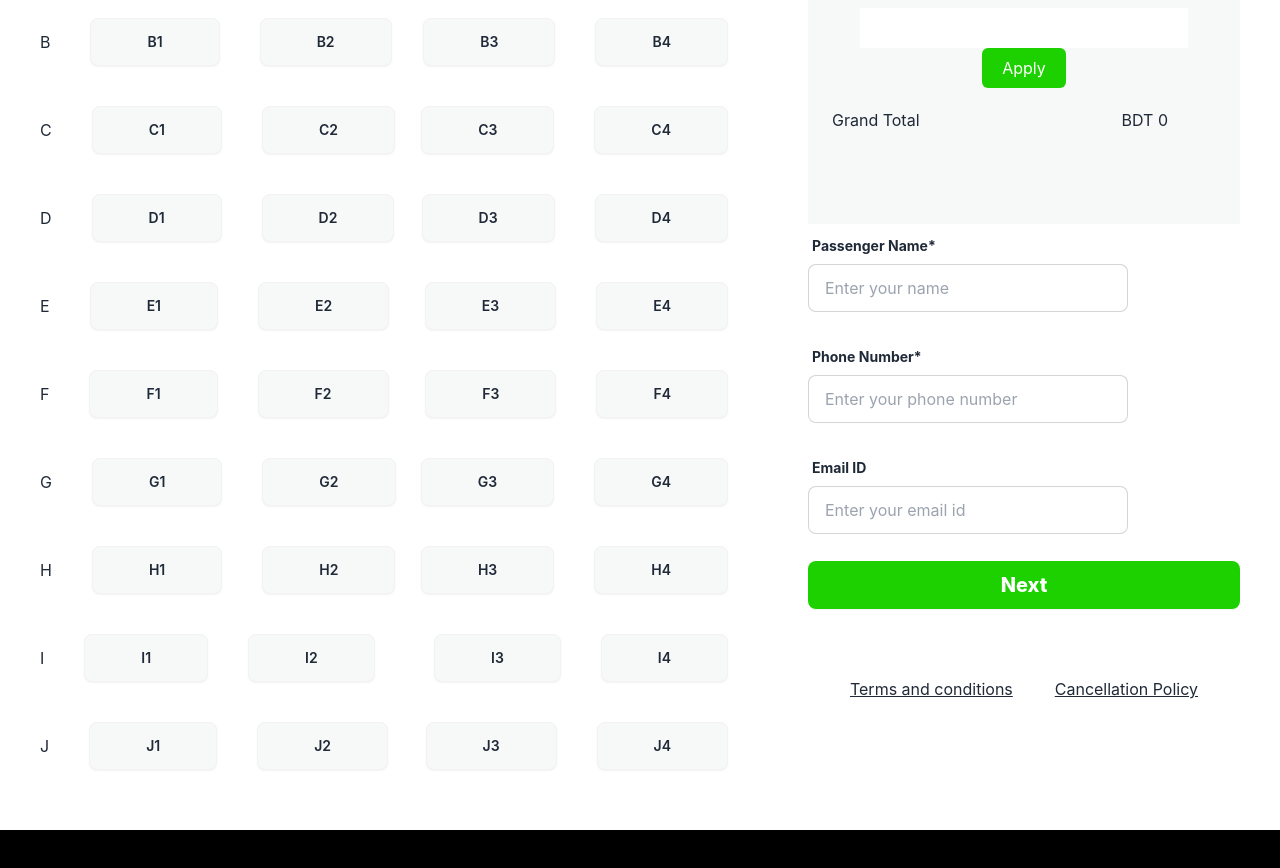
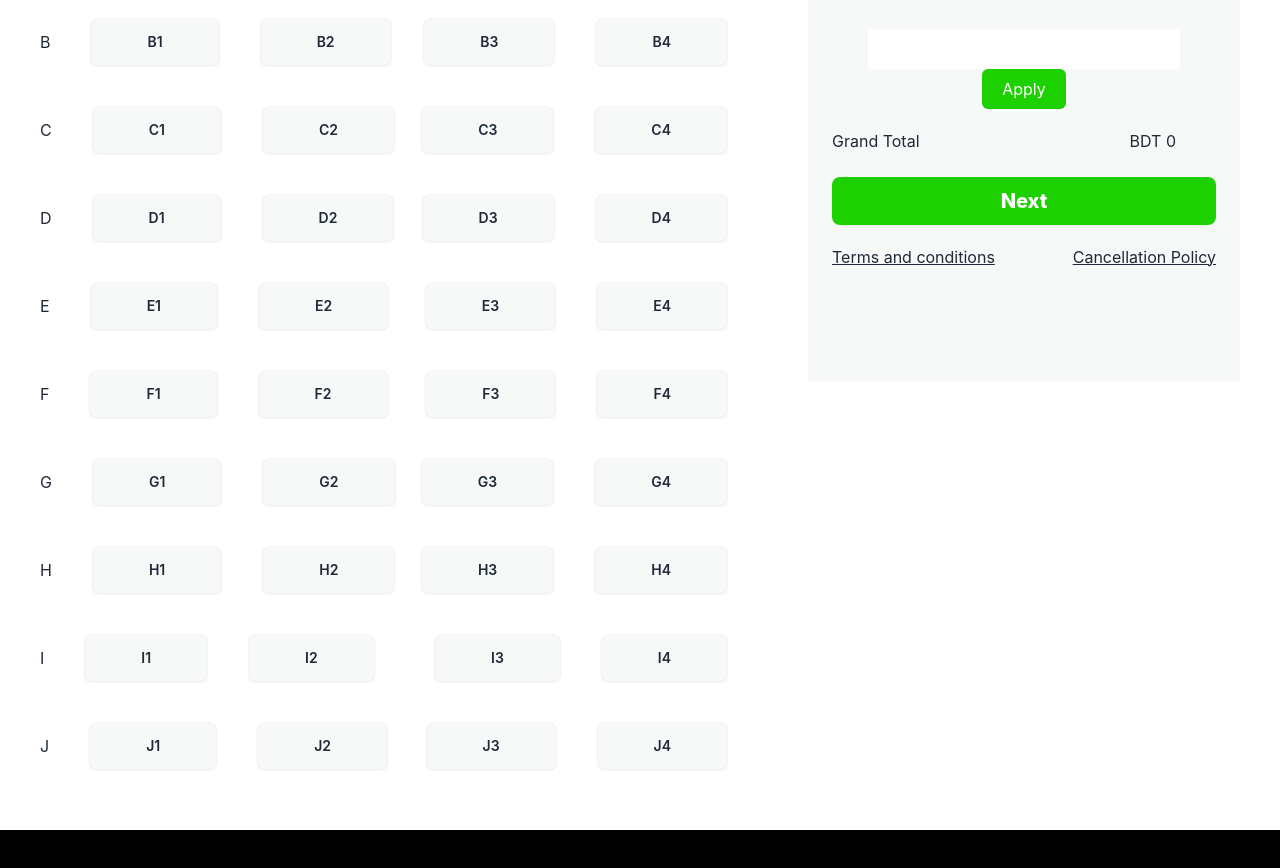
Before and after one commit to Rishad1404/assignment-5, a plain HTML site: page index.html in a window 1280 px wide. Shown: the part 2549-3417 px from the top of the page. Drawn offline with nearby package versions, Linux system fonts and the light colour scheme.

Commit message:
Final commit

```diff
--- a/index.html
+++ b/index.html
@@ -316,7 +316,7 @@
                     </div>
                 </div>
                 <!-- Information -->
-                <div class="grid col-span-2">
+                <div class="grid col-span-2 justify-start mb-96">
                     <div>
                         <h2 class="text-xl font-bold">Select Your Seat</h2>
                         <hr class="border-dashed m-5">
@@ -337,44 +337,48 @@
                             <h3>BDT  <span id="total-cost">0</span></h3>
                         </div>
                         <div class="text-center mt-8 mb-5">
-                            <input id="input-coupon" type="text" class="px-10 py-2">
+                            <input id="input-coupon" type="text" class="px-8 py-2">
                             <button id="apply-btn" class="bg-[#1DD100]  text-white  rounded-md px-5 py-2">Apply</button>
                         </div>
                         <div id="hidden-element" class="flex justify-between mr-12 hidden">
                             <h3>Discount</h3>
                             <h3>BDT <span id="total-discount">0</span></h3>
                         </div>
-                        <div class="flex justify-between mr-12">
+                        <div class="flex justify-between mr-10">
                             <h3>Grand Total</h3>
                             <h3>BDT <span id="grand-total">0</span></h3>
                         </div>
+                        <button id="next-btn" onclick="my_modal_5.showModal()" class="btn border-none rounded-lg bg-[#1DD100] text-xl text-white px-14 w-full font-extrabold mt-6">Next</button>
+                        <div class="flex justify-between mt-5">
+                            <p class="underline">Terms and conditions</p>
+                            <p class="underline">Cancellation Policy</p>
+                        </div>
                     </div>
-                    <div class="grid grid-cols-1">
+
+                    <!-- <div class="grid grid-cols-1">
                         <label class="form-control mb-1 max-w-xs">
                             <div class="label">
                               <span class="label-text font-bold">Passenger Name*</span>
                             </div>
-                            <input type="text" placeholder="Enter your name" class="input input-bordered w-full max-w-xs" />
+                            <input id="name-input" type="text" placeholder="Enter your name" class="input input-bordered w-full max-w-xs" />
                         </label>
                         <label class="form-control mb-1 max-w-xs">
                             <div class="label">
                               <span class="label-text font-bold">Phone Number*</span>
                             </div>
-                            <input type="number" placeholder="Enter your phone number" class="input input-bordered w-full max-w-xs" />
+                            <input id="number-input" type="number" placeholder="Enter your phone number" class="input input-bordered w-full max-w-xs" />
                         </label>
                         <label class="form-control mb-1 max-w-xs">
                             <div class="label">
                               <span class="label-text font-bold">Email ID</span>
                             </div>
-                            <input type="email" placeholder="Enter your email id" class="input input-bordered w-full max-w-xs" />
+                            <input id="email-input" type="email" placeholder="Enter your email id" class="input input-bordered w-full max-w-xs" />
                         </label>
 
-                    </div>
-                    <button id="next-btn" onclick="my_modal_5.showModal()" class="btn border-none rounded-lg bg-[#1DD100] text-xl text-white px-14 font-extrabold">Next</button>
-                    <div class="flex justify-evenly mt-0">
-                        <p class="underline">Terms and conditions</p>
-                        <p class="underline">Cancellation Policy</p>
-                    </div>
+
+                    </div> -->
+
+
                 </div>
             </div>
             </section>
@@ -406,10 +410,11 @@
         We are working hard to find the best service and deals for you. <br></span>
         Shortly you will find a confirmation in your email.</p>
 
-    <div class="modal-action">
+    <div class="modal-action text-center">
       <form method="dialog">
         <!-- if there is a button in form, it will close the modal -->
-        <button id="continue" class="btn border-none rounded-s- bg-[#1DD100] text-xl text-white px-14 font-extrabold">Continue</button>
+        <button id="continue" class="border-none rounded-full bg-[#1DD100] text-xl text-white px-14 py-3 font-bold mr-[180px]">Continue</button>
+
       </form>
     </div>
 </div>
```
Also changed, not shown: javascript/javascript1.js (line endings or trailing spaces).
